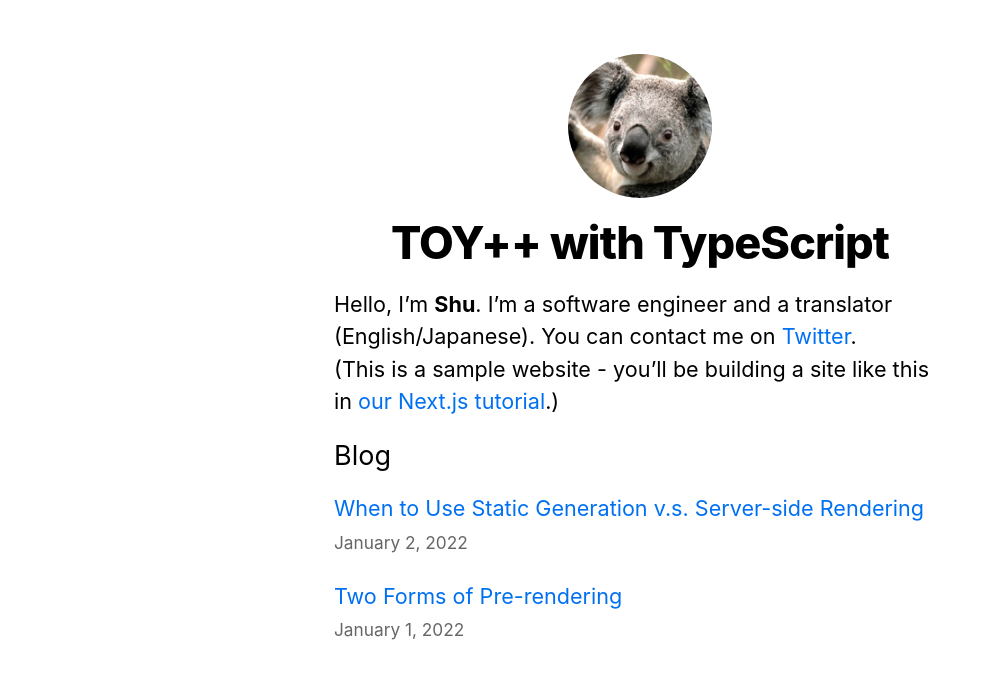
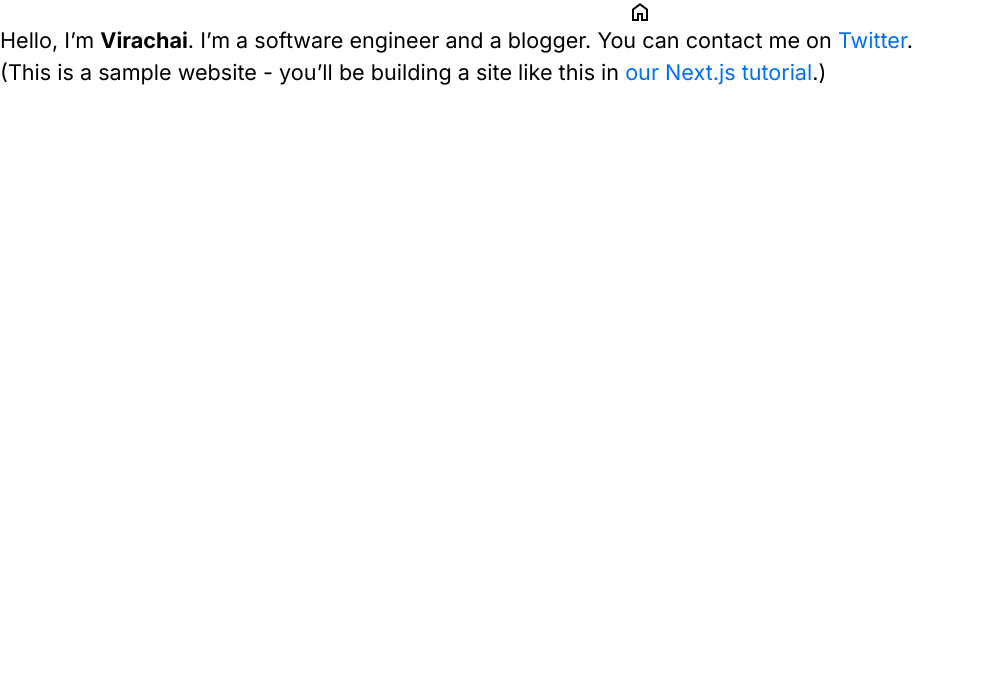
Before and after one commit to virachai/nextjs-blog, a Next.js app: page / in a window 1280 px wide. Shown: the top 678 px of the page, without its empty margins (0-990 px from the left). Built offline with nearby package versions, Linux system fonts and the light colour scheme.

Commit message:
google icons is work

```diff
--- a/components/layout.js
+++ b/components/layout.js
@@ -3,28 +3,14 @@ import Image from "next/image";
 import styles from "./layout.module.css";
 import utilStyles from "../styles/utils.module.css";
 import Link from "next/link";
+import { inter } from "@/app/ui/fonts";
 
-// import '@/app/ui/global.css';
-// import { inter } from '@/styles/ui/fonts';
-
-// export default function RootLayout({
-//   children,
-// }: {
-//   children: React.ReactNode;
-// }) {
-//   return (
-//     <html lang="en">
-//       <body className={`${inter.className} antialiased`}>{children}</body>
-//     </html>
-//   );
-// }
-
-const name = "TOY++ with TypeScript";
-export const siteTitle = "Next.js Sample Website";
+const name = "Toy Plus Plus";
+export const siteTitle = "Toy Plus Plus Website";
 
 export default function Layout({ children, home }) {
   return (
-    <div className={styles.container}>
+    <div className={`${styles.container} ${inter.className} antialiased`}>
       <Head>
         <link rel="icon" href="/favicon.ico" />
         <meta
@@ -43,15 +29,7 @@ export default function Layout({ children, home }) {
       <header className={styles.header}>
         {home ? (
           <>
-            <Image
-              priority
-              src="/images/profile.jpg"
-              className={utilStyles.borderCircle}
-              height={144}
-              width={144}
-              alt={name}
-            />
-            <h1 className={utilStyles.heading2Xl}>{name}</h1>
+            <span class="material-symbols-outlined">home</span>
           </>
         ) : (
           <>
@@ -76,7 +54,9 @@ export default function Layout({ children, home }) {
       <main>{children}</main>
       {!home && (
         <div className={styles.backToHome}>
-          <Link href="/">← Back to home</Link>
+          <Link href="/">
+            ← Back to <span class="material-symbols-outlined">home</span>
+          </Link>
         </div>
       )}
     </div>
--- a/components/layout.module.css
+++ b/components/layout.module.css
@@ -1,7 +1,9 @@
 .container {
-  max-width: 36rem;
+  /* max-width: 36rem;
   padding: 0 1rem;
-  margin: 3rem auto 6rem;
+  margin: 3rem auto 6rem; */
+  margin: 0;
+  padding: 0;
 }
 
 .header {
--- a/pages/index.js
+++ b/pages/index.js
@@ -4,6 +4,7 @@ import utilStyles from "../styles/utils.module.css";
 import { getSortedPostsData } from "../lib/posts";
 import Link from "next/link";
 import Date from "../components/date";
+import { inter } from "@/app/ui/fonts";
 /*
 - https://github.com/vercel/next-learn
 - https://next-seo-starter.vercel.app/
@@ -20,18 +21,20 @@ export default function Home({ allPostsData }) {
       <Head>
         <title>{siteTitle}</title>
       </Head>
-      <section className={utilStyles.headingMd}>
+      <section className={`${utilStyles.headingMd}`}>
         <p>
-          Hello, I’m <strong>Shu</strong>. I’m a software engineer and a
-          translator (English/Japanese). You can contact me on{" "}
-          <a href="https://twitter.com/chibicode">Twitter</a>.
+          Hello, I’m <strong>Virachai</strong>. I’m a software engineer and a
+          blogger. You can contact me on{" "}
+          <a href="https://twitter.com/wvirachai">Twitter</a>.
         </p>
         <p>
           (This is a sample website - you’ll be building a site like this in{" "}
           <a href="https://nextjs.org/learn">our Next.js tutorial</a>.)
         </p>
       </section>
-      <section className={`${utilStyles.headingMd} ${utilStyles.padding1px}`}>
+      <section
+        className={`hidden ${utilStyles.headingMd} ${utilStyles.padding1px}`}
+      >
         <h2 className={utilStyles.headingLg}>Blog</h2>
         <ul className={utilStyles.list}>
           {allPostsData.map(({ id, date, title }) => (
--- a/tsconfig.json
+++ b/tsconfig.json
@@ -25,11 +25,9 @@
   },
   "include": [
     "next-env.d.ts",
+    ".next/types/**/*.ts",
     "**/*.ts",
     "**/*.tsx",
-    ".next/types/**/*.ts",
-    "app/lib/placeholder-data.ts",
-    "scripts/seed.js",
     "app/ui/fonts.js"
   ],
   "exclude": ["node_modules"]
```
